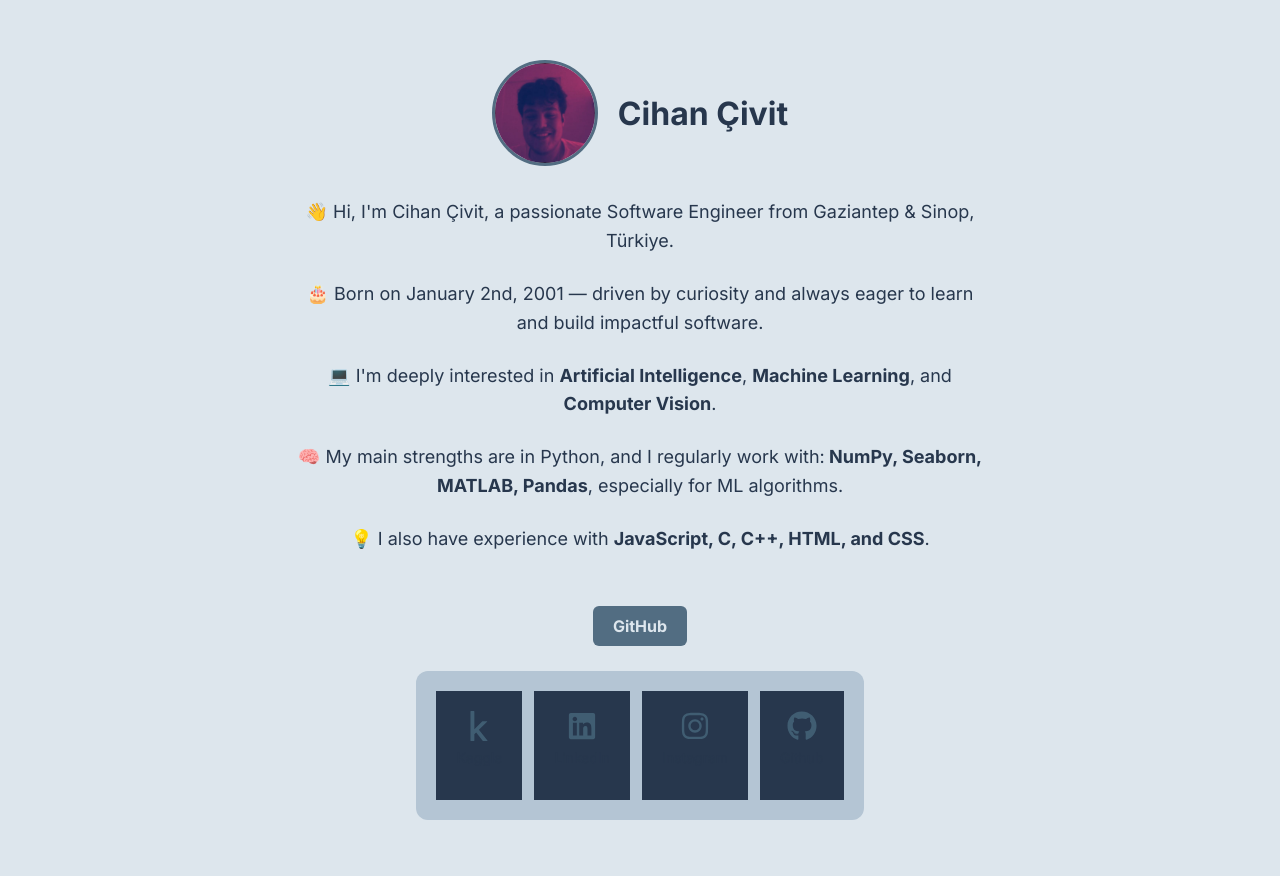
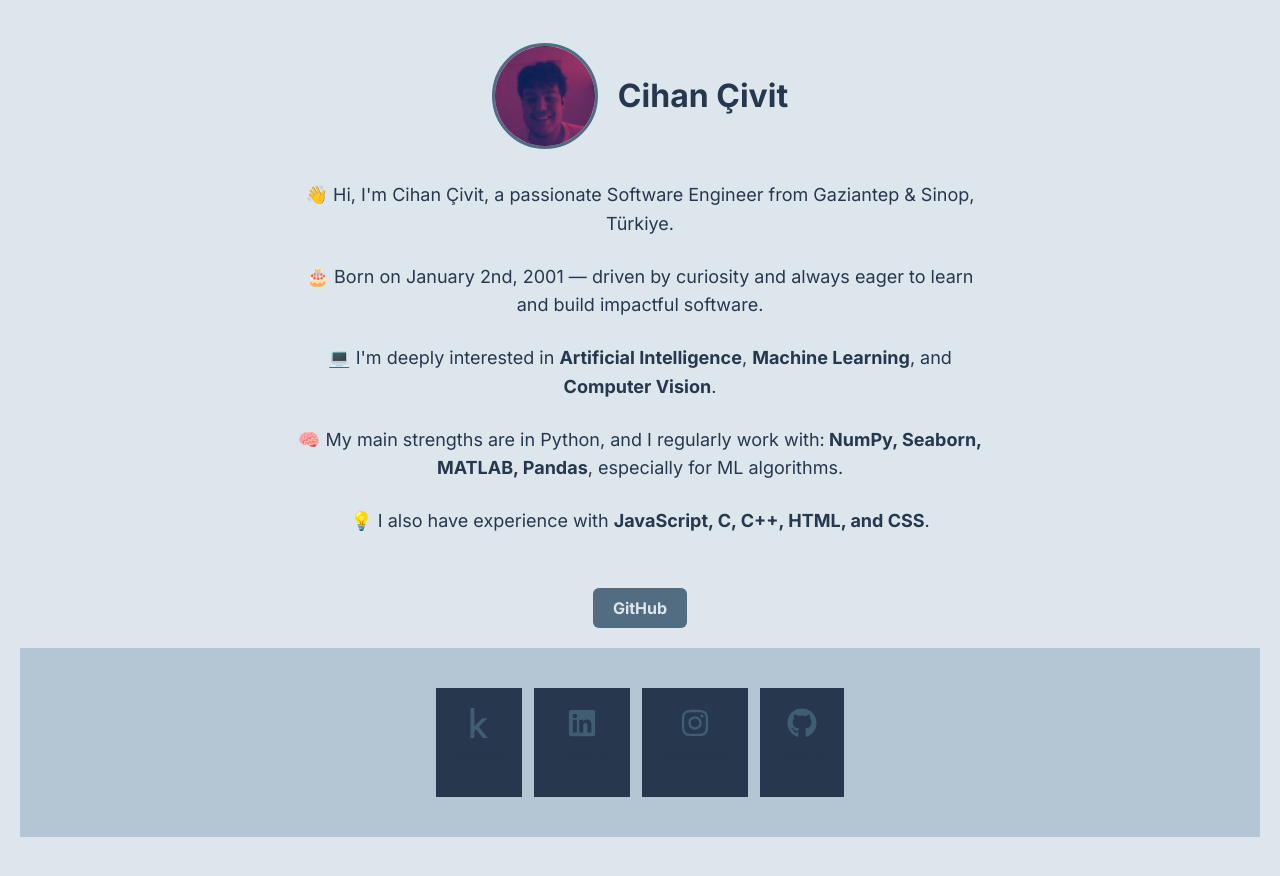
Before and after one commit to CivitCihan/PortfolioCihanCivit, a Next.js app: page / in a window 1280 px wide. Shown: the top 876 px of the page. Built offline with nearby package versions, Linux system fonts and the light colour scheme.

Commit message:
Update page.js

```diff
--- a/app/page.js
+++ b/app/page.js
@@ -39,6 +39,7 @@ const HomePage = () => {
       </Link>
       </div>
       <footer style={styles.footer}>
+        <div style={styles.footerContent}>
           <div style={styles.socialMediaContainer}>
             <Link href="https://www.kaggle.com/cihanivit" target="_blank" rel="noopener noreferrer">
               <FaKaggle size={30} color="#405D72" />
@@ -62,6 +63,7 @@ const HomePage = () => {
               <FaGithub size={30} color="#405D72" />
             </Link>
             <p style={styles.socialMediaText}>Github</p>
+          </div>
         </div>
       </footer>
     </div>
@@ -119,15 +121,18 @@ const styles = {
     transition: 'background-color 0.3s ease',
   },
 footer: {
+  width: '100%',
+  backgroundColor: '#B4C5D4',
+  padding: '20px 0',
+},
+footerContent: {
+  maxWidth: '900px',
+  margin: '0 auto',
   display: 'flex',
   flexWrap: 'wrap',
   justifyContent: 'center',
   alignItems: 'center',
-    marginTop: '5px',
   gap: '12px',
-    backgroundColor: '#B4C5D4',
-    padding: '20px',
-    borderRadius: '12px',
 },
   socialMediaContainer: {
     display: 'flex',
```
Lines whose indentation alone changed are shown as unchanged.
